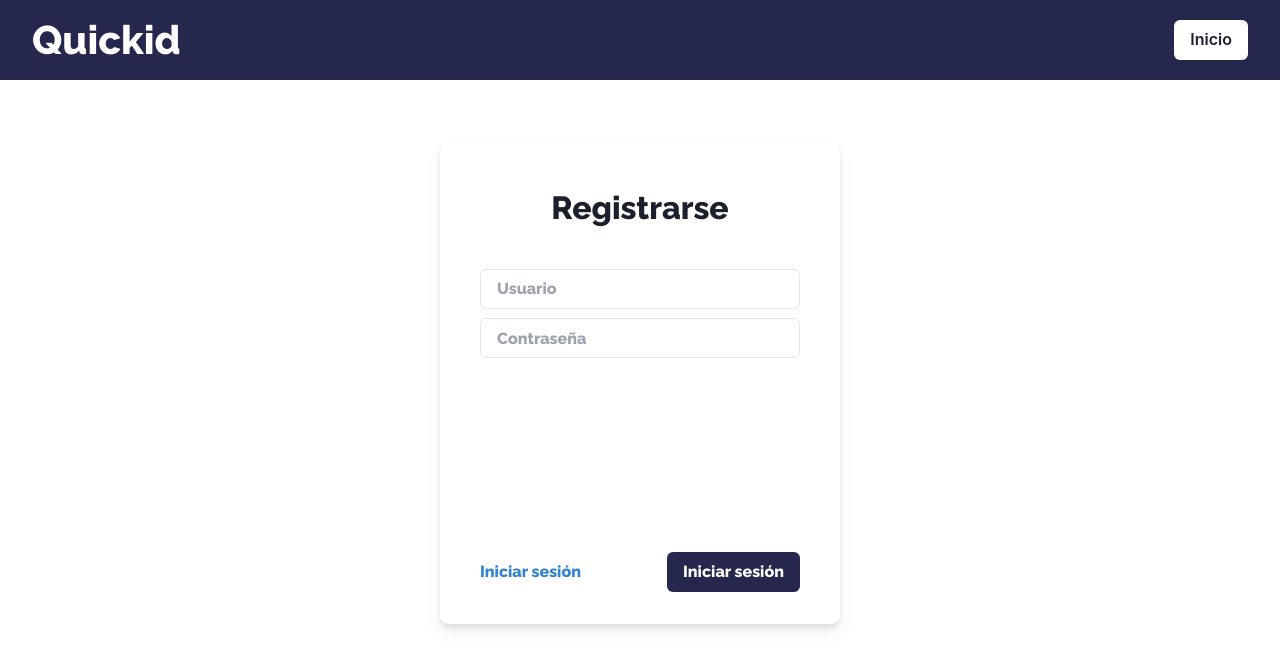
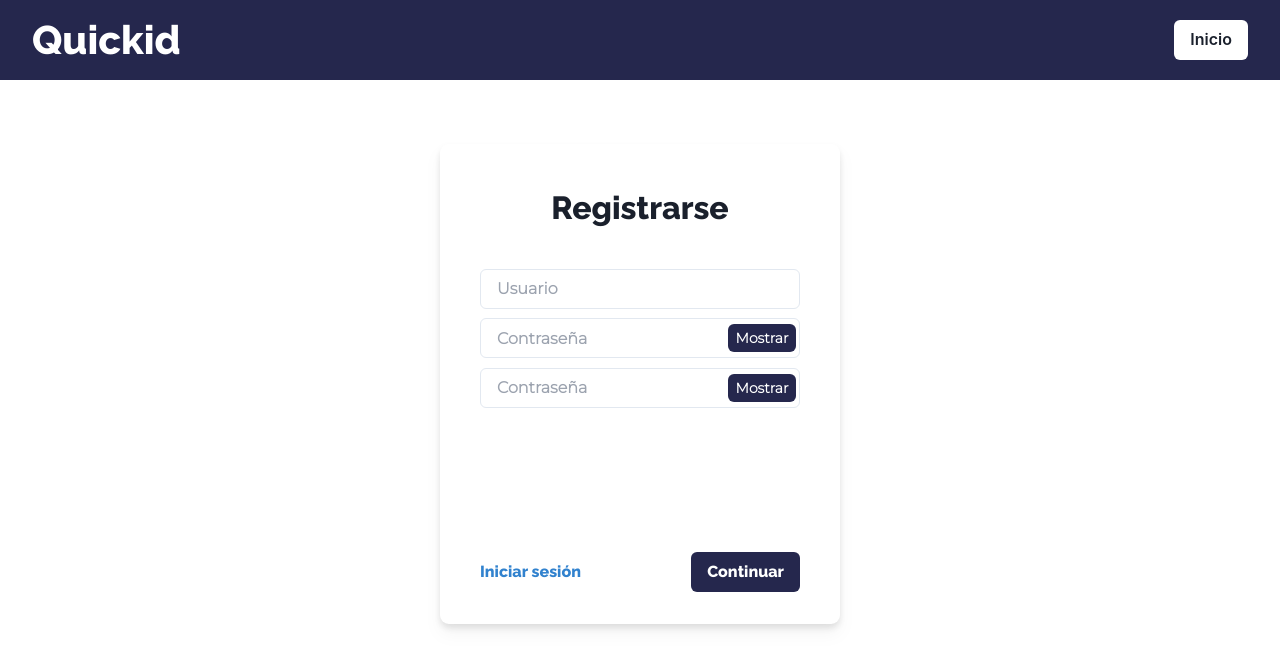
Before and after one commit to ReynaldoCerpa/quickid, a Next.js app: page /register in a window 1280 px wide. Shown: the top 668 px of the page. Built offline with nearby package versions, Linux system fonts and the light colour scheme.

Commit message:
passwordinput component

```diff
--- a/src/components/Navbar.tsx
+++ b/src/components/Navbar.tsx
@@ -1,7 +1,9 @@
 import { Button } from "@chakra-ui/button";
 import { Box, Text } from "@chakra-ui/layout";
+import { useRouter } from "next/router";
 
 const Navbar = () => {
+    const router = useRouter()
     return (
         <div className="w-[100%] h-20 bg-[#25274d] fixed flex justify-between px-[2rem] items-center">
            <Text
@@ -10,6 +12,7 @@ const Navbar = () => {
            className="font-raleway text-white">Quickid</Text>
            <Button
            bgColor="white"
+           onClick={()=>router.push("/")}
            >Inicio</Button>
         </div>
     );
--- /dev/null
+++ b/src/components/PasswordInput.tsx
@@ -0,0 +1,26 @@
+import { Input, InputGroup, InputRightElement } from "@chakra-ui/input";
+import { Button } from "@chakra-ui/button";
+import { useState } from "react";
+
+const PasswordInput = () => {
+
+    const [show, setShow] = useState(false);
+    const handleClick = () => setShow(!show);
+
+    return (
+        <InputGroup size="md" className="Input">
+            <Input className="font-bold" placeholder="Contraseña" type={show ? "text" : "password"} />
+            <InputRightElement width='4.5rem'>
+                <Button h='1.75rem' size='sm' className="mr-1" onClick={handleClick}
+                    bg="#25274d"
+                    color="white"
+                    _hover={{ bg: "#353878" }}
+                >
+                    {show ? 'Ocultar' : 'Mostrar'}
+                </Button>
+            </InputRightElement>
+        </InputGroup>
+    );
+};
+
+export default PasswordInput;
--- a/src/pages/login.tsx
+++ b/src/pages/login.tsx
@@ -1,28 +1,39 @@
 import { Button } from "@chakra-ui/button";
-import { Input } from "@chakra-ui/input";
+import { Input, InputGroup, InputRightElement } from "@chakra-ui/input";
 import { Box, Text } from "@chakra-ui/layout";
 import Link from "next/link";
+import { useRouter } from "next/router";
+import PasswordInput from "../components/PasswordInput";
 
 const login = () => {
+
+
+    const router = useRouter();
+
     return (
         <section className="flex justify-center pt-[9rem] h-screen font-raleway">
             <Box className="flex justify-center rounded-[9px] pt-[2rem] w-[25rem] drop-shadow-lg h-[30rem] bg-white p-[2rem]">
                 <Box className="flex flex-col relative w-[20rem]">
                     {/* <Text className="text-center test-class font-raleway text-[2.5rem]">Quickid</Text> */}
                     <Text className="text-center font-source-sans text-[2rem] mt-[.5rem] mb-[2rem]" fontWeight="semibold">Iniciar sesión</Text>
-                    <Input className="Input" placeholder="Usuario" />
-                    <Input className="Input" placeholder="Contraseña" type="password" />
+                    <Input className="Input InputText" placeholder="Usuario" />
+                    <PasswordInput/>
+
                     <Link href="https://youtube.com">
                         <Text color="blue.500" fontWeight="bold" className="mt-1 text-[.9rem]">¿Olvidó su contraseña?</Text>
                     </Link>
                     <Box className="flex justify-between mt-[2rem] absolute bottom-0 w-[100%] items-center">
-                        <Link href="https://youtube.com">
-                            <Text color="blue.500" fontWeight="bold" className="">Registrarse</Text>
+                        <Link href="/register">
+                            <Text color="blue.500" fontWeight="bold" className="cursor-pointer">Registrarse</Text>
                         </Link>
                         <Button
-                        bg="#25274d"
-                        color="white"
-                        _hover={{bg: "#353878"}}
+                            bg="#25274d"
+                            color="white"
+                            _hover={{ bg: "#353878" }}
+                            onClick={()=>{
+                                console.log(router.pathname);
+
+                            }}
                         >Iniciar sesión</Button>
                     </Box>
                 </Box>
--- a/src/pages/register.tsx
+++ b/src/pages/register.tsx
@@ -2,6 +2,7 @@ import { Button } from "@chakra-ui/button";
 import { Input } from "@chakra-ui/input";
 import { Box, Text } from "@chakra-ui/layout";
 import Link from "next/link";
+import PasswordInput from "../components/PasswordInput";
 
 const register = () => {
   return (
@@ -11,17 +12,18 @@ const register = () => {
                     {/* <Text className="text-center test-class font-raleway text-[2.5rem]">Quickid</Text> */}
                     <Text className="text-center font-source-sans text-[2rem] mt-[.5rem] mb-[2rem]" fontWeight="semibold">Registrarse</Text>
                     <Input className="Input" placeholder="Usuario" />
-                    <Input className="Input" placeholder="Contraseña" type="password" />
+                    <PasswordInput/>
+                    <PasswordInput/>
 
                     <Box className="flex justify-between mt-[2rem] absolute bottom-0 w-[100%] items-center">
-                        <Link href="https://youtube.com">
-                            <Text color="blue.500" fontWeight="bold" className="">Iniciar sesión</Text>
+                        <Link href="/login">
+                            <Text color="blue.500" fontWeight="bold" className="cursor-pointer">Iniciar sesión</Text>
                         </Link>
                         <Button
                         bg="#25274d"
                         color="white"
                         _hover={{bg: "#353878"}}
-                        >Iniciar sesión</Button>
+                        >Continuar</Button>
                     </Box>
                 </Box>
             </Box>
--- a/src/styles/globals.css
+++ b/src/styles/globals.css
@@ -6,6 +6,15 @@
 @tailwind components;
 @tailwind utilities;
 
-  .Input {
-    @apply my-[.3rem];
-  }
+@layer base{
+
+}
+
+.Input {
+  @apply my-[.3rem];
+  @apply font-montserrat font-bold;
+}
+
+.in-group{
+  @apply flex items-center !important;
+}
```
